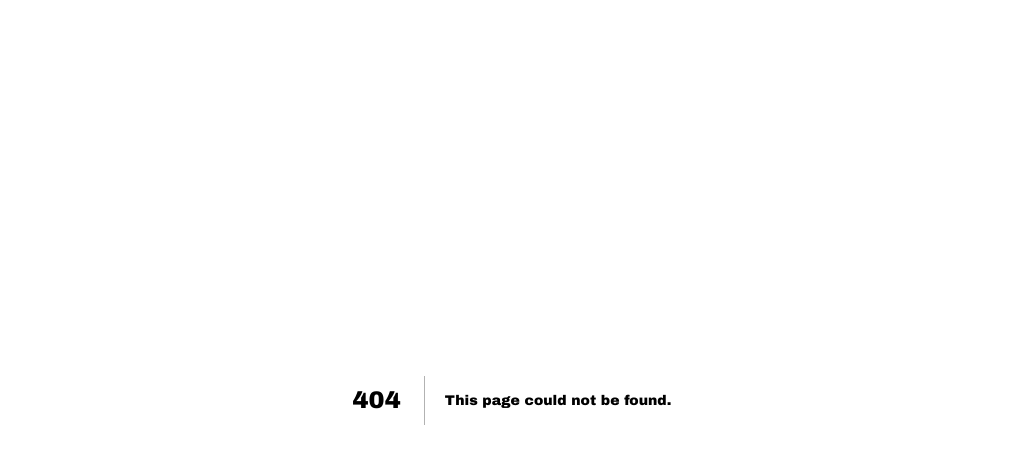
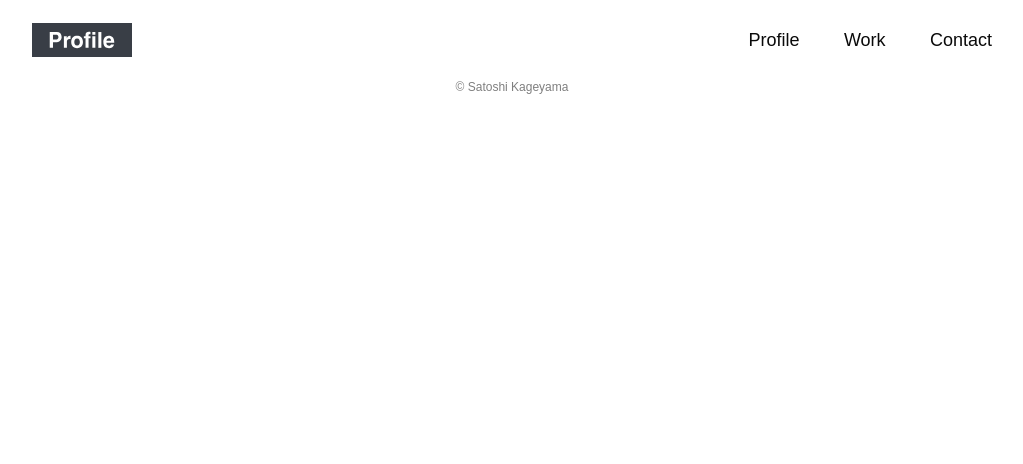
Before and after one commit to 12kagetti12/profile, a Next.js app: page /cntact in a window 1280 px wide. Before the commit this address had no page. Shown: the top 464 px of the page, without its empty margins (128-1151 px from the left). Built offline with nearby package versions, Linux system fonts and the light colour scheme.

Commit message:
✨ add contact page

```diff
--- /dev/null
+++ b/src/pages/cntact.jsx
@@ -0,0 +1,19 @@
+import Head from 'next/head';
+import { Header } from '@/components/Header/Header';
+import { Footer } from '@/components/Footer/Footer';
+import styles from '@/styles/Home.module.css';
+
+export default function About() {
+  return (
+    <>
+      <Head>
+        <title>Cntact</title>
+      </Head>
+      <Header/>
+      <div  id="areaTop">
+        <h1>Hello world</h1>
+      </div>
+      <Footer />
+    </>
+  );
+}
```
Also changed, not shown: src/pages/about.jsx (deleted, +0 -13 lines).
